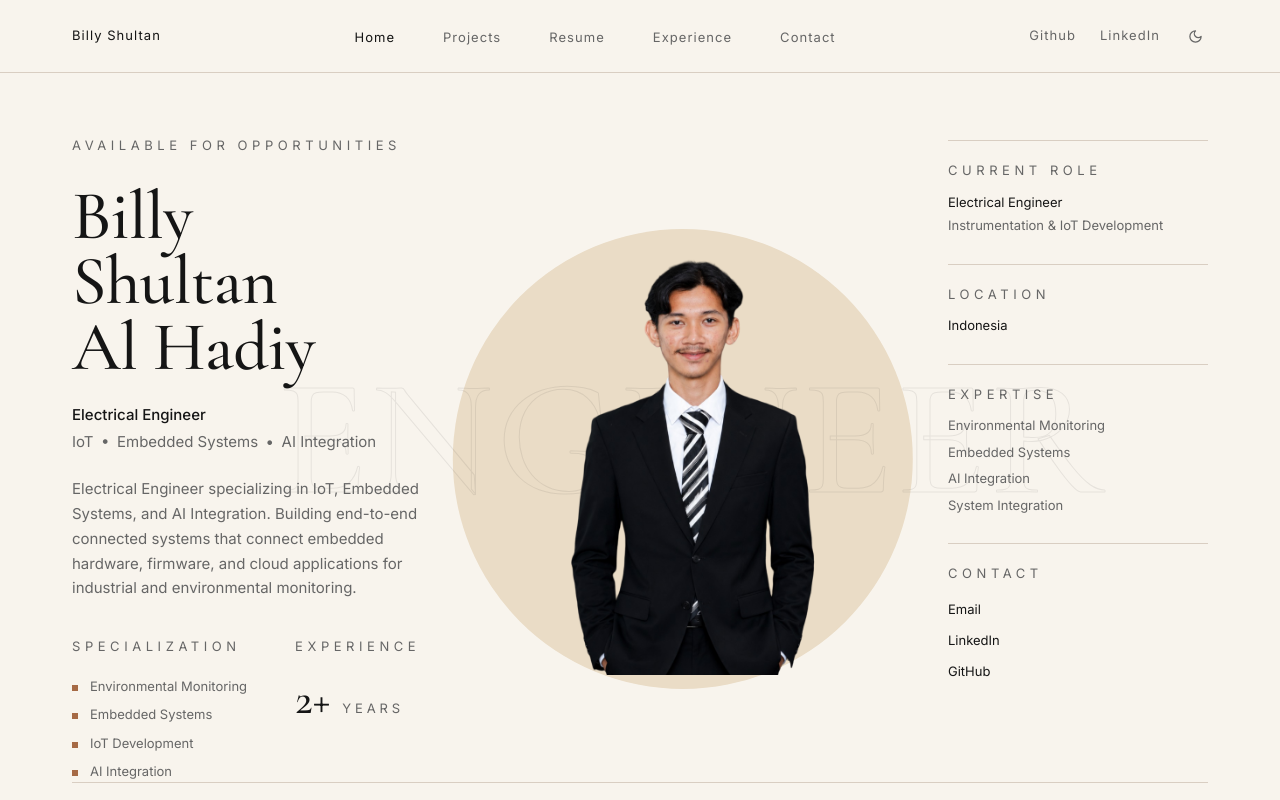
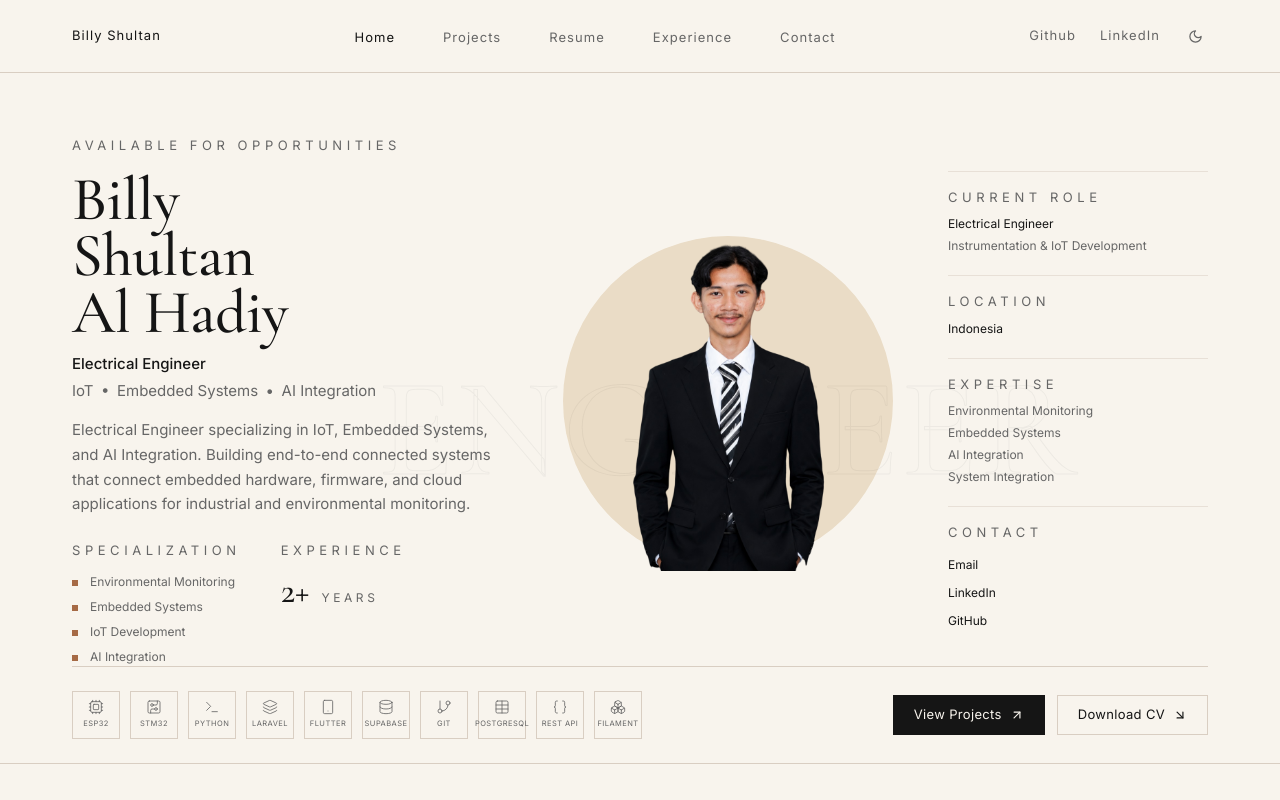
Before and after one commit to billyshultan43/billyshultan, a Next.js app: page / in a window 1280 px wide. Shown: the top 800 px of the page. Built offline with nearby package versions, Linux system fonts and the light colour scheme.

Commit message:
hero: rebalance composition, portrait as lighter visual anchor

```diff
--- a/src/components/hero.tsx
+++ b/src/components/hero.tsx
@@ -72,9 +72,9 @@ export function Hero() {
   return (
     <section className="bg-background text-primary">
       <div className="mx-auto flex w-full max-w-[1920px] flex-col px-6 sm:px-10 xl:px-[72px]">
-        <div className="grid flex-1 grid-cols-1 gap-12 pb-10 pt-12 lg:min-h-[calc(80dvh-72px)] lg:grid-cols-[35fr_40fr_25fr] lg:gap-x-12 lg:pb-0 lg:pt-16">
+        <div className="grid flex-1 grid-cols-1 gap-12 pb-10 pt-12 lg:min-h-[calc(80dvh-72px)] lg:grid-cols-[42fr_33fr_25fr] lg:gap-x-12 lg:pb-0 lg:pt-16">
           {/* ——— LEFT COLUMN ——— */}
-          <div className="relative z-10 flex flex-col justify-between">
+          <div className="relative z-10 flex flex-col justify-center">
             <motion.div
               variants={container}
               initial={reduce ? false : "hidden"}
@@ -86,7 +86,7 @@ export function Hero() {
 
               <motion.h1
                 variants={item}
-                className="mt-7 font-serif text-[clamp(50px,5.4vw,84px)] font-medium leading-[0.95] tracking-[-0.01em] text-primary"
+                className="mt-4 font-serif text-[clamp(44px,4.8vw,72px)] font-medium leading-[0.92] tracking-[-0.01em] text-primary"
               >
                 Billy
                 <br />
@@ -97,7 +97,7 @@ export function Hero() {
 
               <motion.p
                 variants={item}
-                className="mt-6 text-[15px] font-medium text-primary"
+                className="mt-3 text-[15px] font-medium text-primary"
               >
                 Electrical Engineer
               </motion.p>
@@ -110,19 +110,19 @@ export function Hero() {
 
               <motion.p
                 variants={item}
-                className="mt-6 max-w-[440px] text-[15px] leading-[1.65] text-secondary"
+                className="mt-4 max-w-[440px] text-[15px] leading-[1.65] text-secondary"
               >
                 {profile.heroSummary}
               </motion.p>
 
-              <motion.div variants={item} className="mt-9 flex gap-12">
+              <motion.div variants={item} className="mt-6 flex gap-10">
                 <div>
                   <p className="label">Specialization</p>
-                  <ul className="mt-5 space-y-[9px]">
+                  <ul className="mt-3 space-y-[7px]">
                     {specialization.map((s) => (
                       <li
                         key={s}
-                        className="flex items-baseline gap-3 text-[13px] text-secondary"
+                        className="flex items-baseline gap-3 text-[12px] text-secondary"
                       >
                         <span
                           aria-hidden="true"
@@ -135,11 +135,11 @@ export function Hero() {
                 </div>
                 <div>
                   <p className="label">Experience</p>
-                  <p className="mt-5 flex items-baseline gap-3">
-                    <span className="font-serif text-[44px] font-medium leading-none text-primary">
+                  <p className="mt-3 flex items-baseline gap-3">
+                    <span className="font-serif text-[36px] font-medium leading-none text-primary">
                       2+
                     </span>
-                    <span className="text-[13px] uppercase tracking-[0.3em] text-secondary">
+                    <span className="text-[12px] uppercase tracking-[0.3em] text-secondary">
                       Years
                     </span>
                   </p>
@@ -152,11 +152,11 @@ export function Hero() {
           <div className="relative flex items-center justify-center lg:min-h-0">
             <div
               aria-hidden="true"
-              className="pointer-events-none absolute left-1/2 top-1/2 h-[340px] w-[340px] -translate-x-[52%] -translate-y-1/2 rounded-full bg-[#EADCC6] sm:h-[400px] sm:w-[400px] xl:h-[460px] xl:w-[460px]"
+              className="pointer-events-none absolute left-1/2 top-1/2 h-[250px] w-[250px] -translate-x-1/2 -translate-y-1/2 rounded-full bg-[#EADCC6] sm:h-[290px] sm:w-[290px] xl:h-[330px] xl:w-[330px]"
             />
             <span
               aria-hidden="true"
-              className="text-outline pointer-events-none absolute left-1/2 top-1/2 z-0 -translate-x-[50%] -translate-y-[62%] select-none whitespace-nowrap font-serif text-[clamp(110px,13vw,200px)] font-medium uppercase leading-none tracking-[0.02em]"
+              className="text-outline pointer-events-none absolute left-1/2 top-1/2 z-0 -translate-x-[50%] -translate-y-[30%] select-none whitespace-nowrap font-serif text-[clamp(96px,11vw,170px)] font-medium uppercase leading-none tracking-[0.02em] opacity-60"
             >
               Engineer
             </span>
@@ -165,7 +165,7 @@ export function Hero() {
               initial={reduce ? false : { opacity: 0, y: 24 }}
               animate={{ opacity: 1, y: 0 }}
               transition={{ duration: 1.1, delay: 0.15, ease: [0.16, 1, 0.3, 1] }}
-              className="relative z-10 -rotate-2 py-6 xl:translate-x-[3%]"
+              className="relative z-10 -rotate-1 py-6"
             >
               <Image
                 src={profile.profileImage}
@@ -174,7 +174,7 @@ export function Hero() {
                 height={990}
                 priority
                 sizes="(max-width: 1024px) 70vw, 36vw"
-                className="h-[min(400px,46vh)] w-auto object-contain lg:h-[min(470px,54vh)]"
+                className="h-[min(300px,40vh)] w-auto object-contain lg:h-[min(340px,46vh)]"
               />
             </motion.div>
           </div>
@@ -184,35 +184,35 @@ export function Hero() {
             variants={container}
             initial={reduce ? false : "hidden"}
             animate="show"
-            className="relative z-10 flex flex-col lg:pt-1"
+            className="relative z-10 flex flex-col justify-center"
           >
-            <motion.div variants={item} className="border-t border-line pt-5">
+            <motion.div variants={item} className="border-t border-line/50 pt-4">
               <p className="label">Current Role</p>
-              <p className="mt-3 text-[13px] text-primary">Electrical Engineer</p>
-              <p className="mt-1 text-[13px] text-secondary">
+              <p className="mt-2 text-[12px] text-primary">Electrical Engineer</p>
+              <p className="mt-1 text-[12px] text-secondary">
                 Instrumentation &amp; IoT Development
               </p>
             </motion.div>
 
-            <motion.div variants={item} className="mt-7 border-t border-line pt-5">
+            <motion.div variants={item} className="mt-5 border-t border-line/50 pt-4">
               <p className="label">Location</p>
-              <p className="mt-3 text-[13px] text-primary">Indonesia</p>
+              <p className="mt-2 text-[12px] text-primary">Indonesia</p>
             </motion.div>
 
-            <motion.div variants={item} className="mt-7 border-t border-line pt-5">
+            <motion.div variants={item} className="mt-5 border-t border-line/50 pt-4">
               <p className="label">Expertise</p>
-              <ul className="mt-3 space-y-[7px]">
+              <ul className="mt-2 space-y-1">
                 {expertise.map((e) => (
-                  <li key={e} className="text-[13px] text-secondary">
+                  <li key={e} className="text-[12px] text-secondary">
                     {e}
                   </li>
                 ))}
               </ul>
             </motion.div>
 
-            <motion.div variants={item} className="mt-7 border-t border-line pt-5">
+            <motion.div variants={item} className="mt-5 border-t border-line/50 pt-4">
               <p className="label">Contact</p>
-              <ul className="mt-3 space-y-[7px]">
+              <ul className="mt-2 space-y-1">
                 {contacts.map((c) => (
                   <li key={c.label}>
                     <a
@@ -223,7 +223,7 @@ export function Hero() {
                           ? "noopener noreferrer"
                           : undefined
                       }
-                      className="link-underline text-[13px] text-primary"
+                      className="link-underline text-[12px] text-primary"
                     >
                       {c.label}
                     </a>
--- a/tailwind.config.ts
+++ b/tailwind.config.ts
@@ -15,8 +15,8 @@ const config: Config = {
         accent: "rgb(var(--accent) / <alpha-value>)",
         "accent-deep": "rgb(var(--accent-deep) / <alpha-value>)",
         "accent-light": "rgb(var(--accent-light) / <alpha-value>)",
-        line: "rgb(var(--line))",
-        "line-strong": "rgb(var(--line-strong))",
+        line: "rgb(var(--line) / <alpha-value>)",
+        "line-strong": "rgb(var(--line-strong) / <alpha-value>)",
       },
       fontFamily: {
         sans: ["var(--font-sans)", "Inter", "system-ui", "sans-serif"],
```
